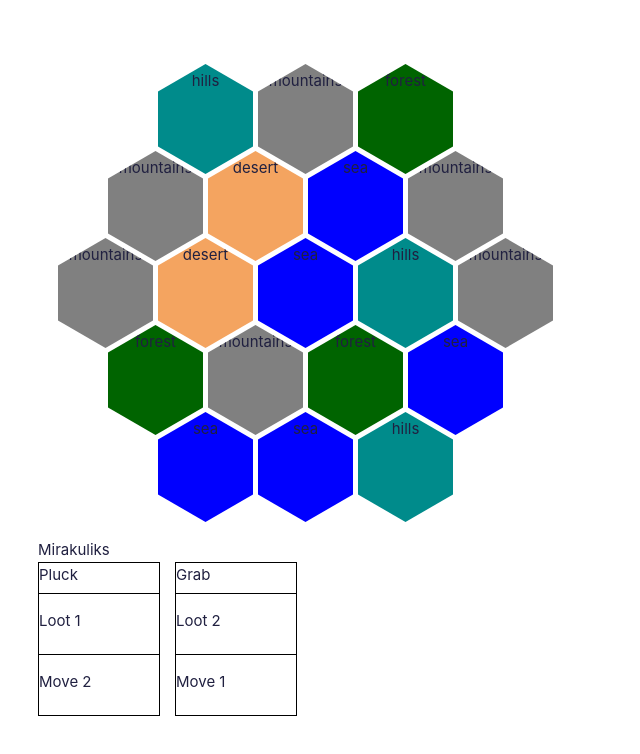
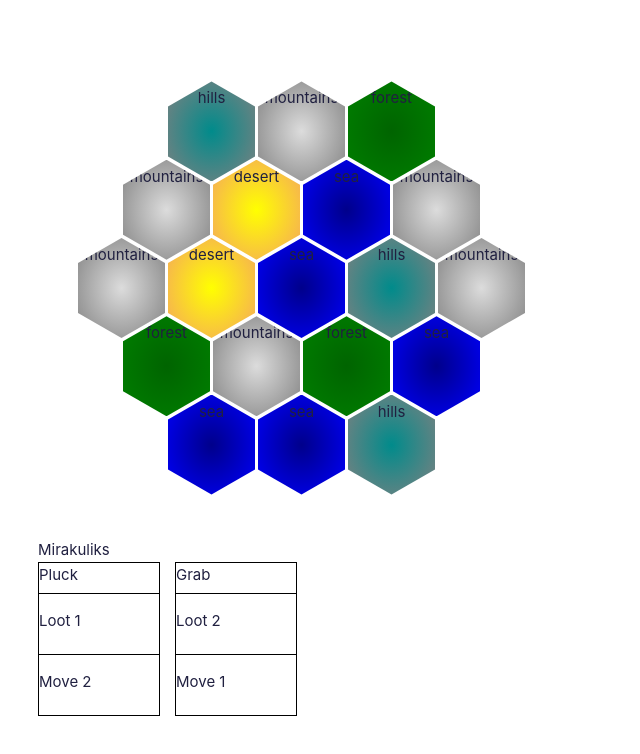
Before and after one commit to raphaelmeyer/vue-playground, a Vue app in the folder frontend/: page / in a window 1280 px wide. Shown: the top 754 px of the page, without its empty margins (0-640 px from the left). Built offline with nearby package versions, Linux system fonts and the light colour scheme.

Commit message:
CSS tweaking

```diff
--- a/frontend/src/components/game/GameTile.vue
+++ b/frontend/src/components/game/GameTile.vue
@@ -11,7 +11,7 @@ const props = defineProps<TileProps>();
 function position(p: Position) {
   const x = 220;
   const y = 200;
-  const r = 100;
+  const r = 90;
 
   const posx = x + r * p.x + (r / 2) * p.y;
   const posy = y + r * 0.87 * p.y;
@@ -33,7 +33,7 @@ const getTileStyle = computed(() => {
 
 <style scoped>
 .gametile {
-  background-color: orange;
+  box-sizing: border-box;
   padding: 5px 4px;
   margin: 0;
   width: 87px;
@@ -43,22 +43,23 @@ const getTileStyle = computed(() => {
 }
 
 .desert {
-  background-color: sandybrown;
+  background-image: radial-gradient(yellow, sandybrown);
 }
 .forest {
-  background-color: darkgreen;
+  background-image: radial-gradient(darkgreen, green);
 }
 .hills {
-  background-color: darkcyan;
+  background-image: radial-gradient(darkcyan, grey);
 }
 .mountains {
-  background-color: grey;
+  background-image: radial-gradient(gainsboro, grey);
 }
 .sea {
-  background-color: blue;
+  background-image: radial-gradient(darkblue, blue);
 }
 
 .gametile:hover {
+  background-image: none;
   background-color: hotpink;
 }
 </style>
```
